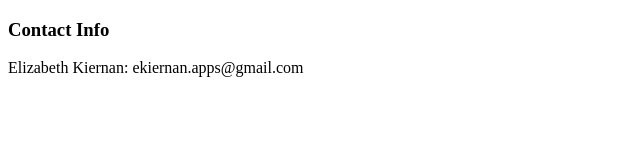
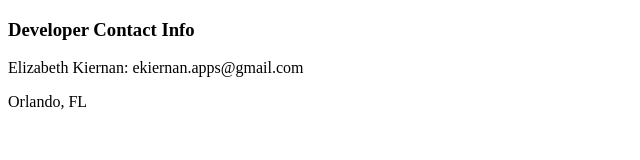
Before and after one commit to eckiernan/eckiernan.github.io, a plain HTML site: page index.html in a window 1280 px wide. Shown: the whole page, without its empty margins (0-640 px from the left). Drawn offline with Linux system fonts and the light colour scheme.

Commit message:
added location

```diff
--- a/index.html
+++ b/index.html
@@ -14,8 +14,9 @@
 
     <article>
         <section>
-            <h1>Contact Info</h1>
+            <h1>Developer Contact Info</h1>
             <p>Elizabeth Kiernan: ekiernan.apps@gmail.com</p>
+            <p>Orlando, FL</p>
         </section>
     </article>
     <aside><!-- Some relating content. --></aside>
```
